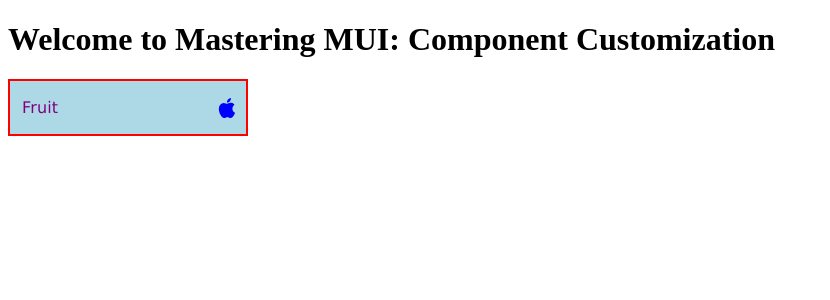
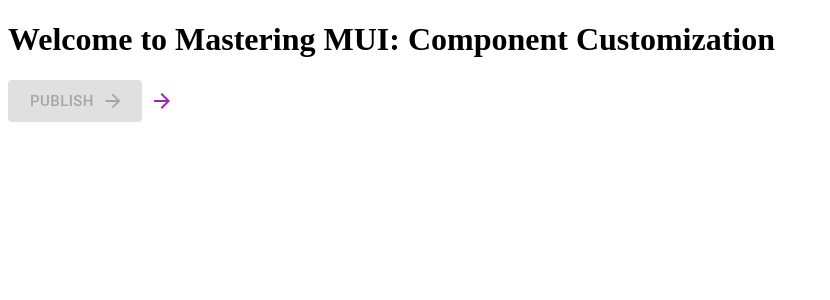
Before and after one commit to oleksandrivanyshyn/react-MUI, a React (Vite) app: page / in a window 1280 px wide. Shown: the top 300 px of the page, without its empty margins (0-830 px from the left). Built offline with nearby package versions, Linux system fonts and the light colour scheme.

Commit message:
feat: add button customization and functionality components

```diff
--- a/src/App.jsx
+++ b/src/App.jsx
@@ -31,7 +31,7 @@
   return (
     <>
       <h1>Welcome to Mastering MUI: Component Customization</h1>
-      <AutocompleteCustomization />
+      <ButtonFunctionality />
     </>
   );
 }
--- /dev/null
+++ b/src/components/inputs/button/button_customization.jsx
@@ -0,0 +1,46 @@
+import { useState } from "react";
+import { Button, IconButton } from "@mui/material";
+import ArrowForwardIcon from "@mui/icons-material/ArrowForward";
+
+export function ButtonCustomization() {
+  const [disabled, setDisabled] = useState(true);
+
+  return (
+    <div>
+      <Button
+        disabled={disabled}
+        size="large"
+        sx={{
+          color: "#000",
+          fontFamily: "Verdana",
+          borderColor: "purple",
+          borderWidth: 2,
+          borderRadius: 0,
+          "&:hover": {
+            bgcolor: "pink",
+            borderColor: "green",
+            borderWidth: 3,
+          },
+          "&.Mui-disabled": {
+            bgcolor: "#000",
+            color: "#FFF",
+          },
+        }}
+        endIcon={<ArrowForwardIcon />}
+        onClick={() => console.log("Clicked me!")}
+        disableRipple
+        disableElevation
+        variant="contained"
+      >
+        Publish
+      </Button>
+      <IconButton
+        onClick={() => setDisabled(!disabled)}
+        disableRipple
+        color="secondary"
+      >
+        <ArrowForwardIcon />
+      </IconButton>
+    </div>
+  );
+}
--- /dev/null
+++ b/src/components/inputs/button/button_functionality.jsx
@@ -0,0 +1,31 @@
+import { useState } from 'react';
+import { Button, IconButton } from '@mui/material';
+import ArrowForwardIcon from '@mui/icons-material/ArrowForward';
+
+export function ButtonFunctionality() {
+  const [disabled, setDisabled] = useState(true);
+
+  return (
+    <div>
+      <Button
+        disabled={disabled}
+        size="large"
+        disableElevation
+        disableRipple
+        onClick={() => console.log('clicked me!!')}
+        variant="contained"
+        color="secondary"
+        endIcon={<ArrowForwardIcon />}
+      >
+        Publish
+      </Button>
+      <IconButton
+        color="secondary"
+        disableRipple
+        onClick={() => setDisabled(!disabled)}
+      >
+        <ArrowForwardIcon />
+      </IconButton>
+    </div>
+  );
+}
```
